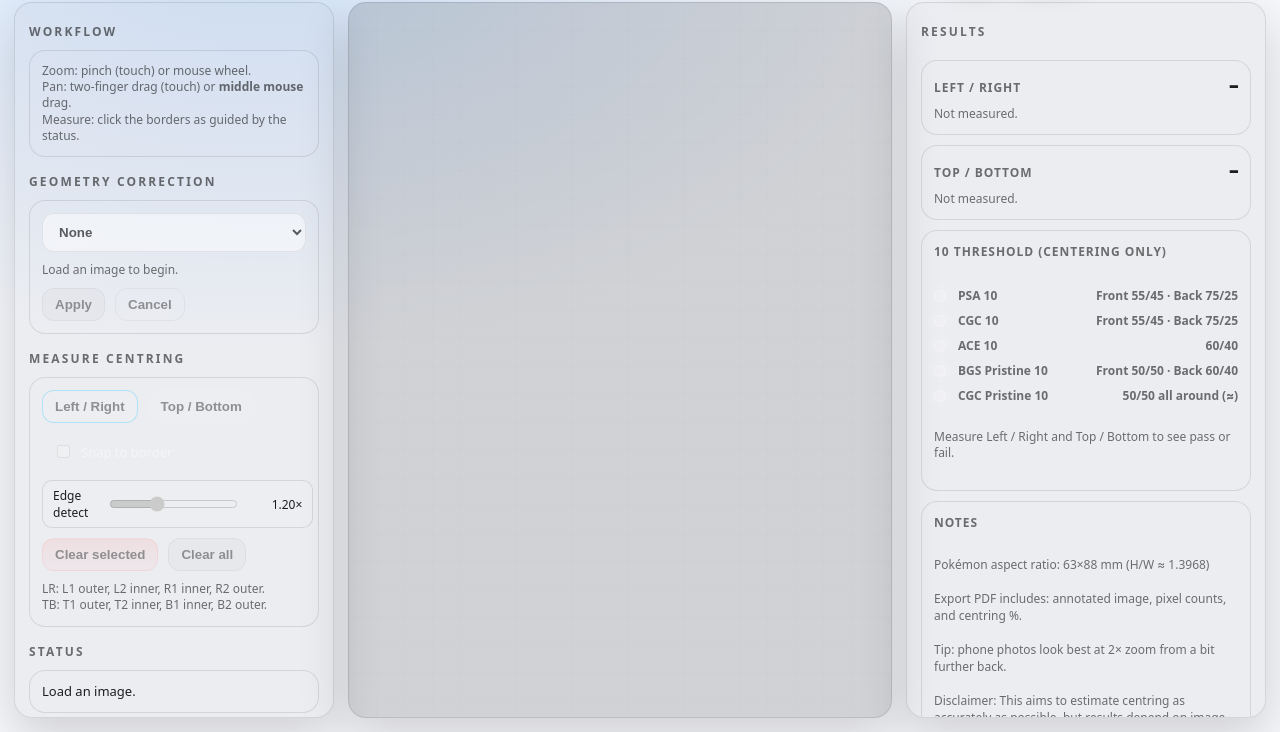
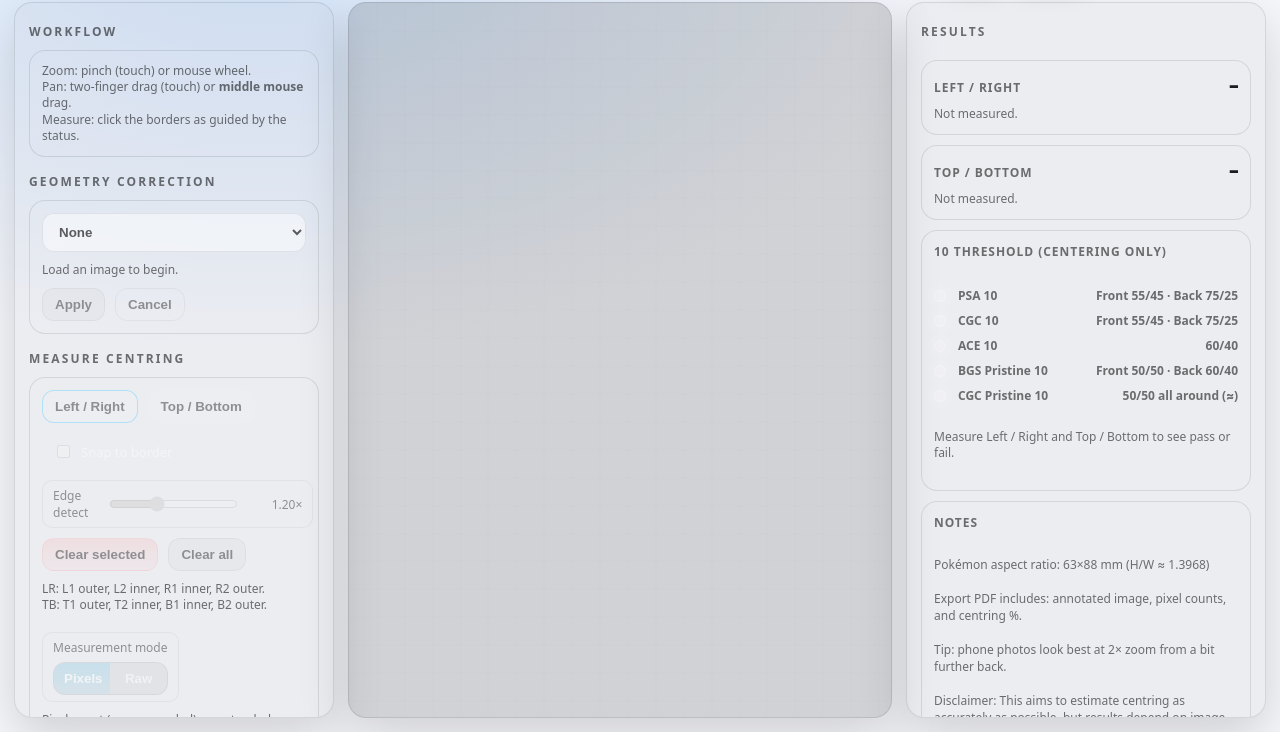
Before and after one commit to Ricster123/CentringChecker, a plain HTML site: page index.html in a window 1280 px wide. Shown: the part 68-800 px from the top of the page. Drawn offline with Linux system fonts and the light colour scheme.

Commit message:
Enhance UI for edge detection and measurement mode
Added styles and structure for edge detection and measurement mode UI.

```diff
--- a/index.html
+++ b/index.html
@@ -453,7 +453,54 @@
   .edgeAgg input[type="range"]{
     width:140px;
   }
+  .edgeAgg select{
+    width:auto;
+    padding:6px 10px;
+    border-radius:10px;
+    font-weight:800;
+  }
+
+  .edgeAgg.mode{
+    flex-direction:column;
+    align-items:stretch;
+    gap:6px;
+  }
+  .edgeAgg.mode span{ white-space:nowrap; }
+
+  .measureModeToggle{
+    display:flex;
+    width:100%;
+    border:1px solid var(--border);
+    border-radius:12px;
+    overflow:hidden;
+    background: rgba(0,0,0,0.10);
+  }
+  .measureModeToggle .mmBtn{
+    flex:1 1 0%;
+    padding:8px 10px;
+    border:0;
+    background: transparent;
+    color: rgba(255,255,255,0.82);
+    font-weight:800;
+    cursor:pointer;
+    min-width:0;
+  }
+  .measureModeToggle .mmBtn + .mmBtn{
+    border-left:1px solid rgba(255,255,255,0.10);
+  }
+  .measureModeToggle .mmBtn.active{
+    background: linear-gradient(180deg, rgba(49,199,255,0.35), rgba(49,199,255,0.15));
+    color: rgba(255,255,255,0.95);
+  }
+  .measureModeToggle .mmBtn:disabled{
+    cursor:not-allowed;
+  }
+  .measureModeToggle .mmBtn:focus-visible{
+    outline:2px solid rgba(49,199,255,0.55);
+    outline-offset:-2px;
+  }
   .edgeAgg .mono{
+
     font-variant-numeric: tabular-nums;
     min-width:54px;
     text-align:right;
@@ -462,7 +509,7 @@
     .snapToggle input{ accent-color: var(--accent); }
     .snapToggle span{ white-space:nowrap; }
 
-  .logo{
+      .logo{
   height:40px;
   display:inline-flex;
   align-items:center;
@@ -479,12 +526,9 @@
 <body>
 <div class="app">
   <div class="topbar">
-    <div class="brand">
-  <span class="logo">
+    <div class="brand">  <span class="logo">
     <img src="logo.png" alt="Is It Centered logo">
-  </span>
-  Is It Centered
-</div>
+  </span> Is It Centered</div>
     <div class="top-actions">
 
       <div class="row" id="sideTabs" style="gap:6px;">
@@ -541,7 +585,7 @@
                 <span>Snap to border</span>
               </label>
 
-              <label class="edgeAgg" title="Adjust how aggressively the tool detects edges (inner borders often need higher values)">
+              <label class="edgeAgg" id="edgeAggWrap" title="Adjust how aggressively the tool detects edges (inner borders often need higher values)">
                 <span>Edge detect</span>
                 <input type="range" id="edgeAggSlider" min="50" max="250" value="120" step="5">
                 <span class="mono" id="edgeAggVal">1.20×</span>
@@ -554,6 +598,17 @@
               LR: L1 outer, L2 inner, R1 inner, R2 outer.<br/>
               TB: T1 outer, T2 inner, B1 inner, B2 outer.
             </div>
+
+            <div class="row" style="margin-top:8px;">
+              <label class="edgeAgg mode" id="measureModeWrap" title="Pixel count is consistent and matches what you see. Advanced uses subpixel values and is more sensitive to tiny click differences.">
+                <span>Measurement mode</span>
+                <div class="measureModeToggle" role="group" aria-label="Measurement mode">
+                  <button type="button" class="mmBtn" id="measureModePixel" data-mode="pixel" aria-pressed="true">Pixels</button>
+                  <button type="button" class="mmBtn" id="measureModeRaw" data-mode="raw" aria-pressed="false">Raw</button>
+                </div>
+              </label>
+            </div>
+            <div class="hint" id="measureModeHint"></div>
           </div>
         </div>
 
```
